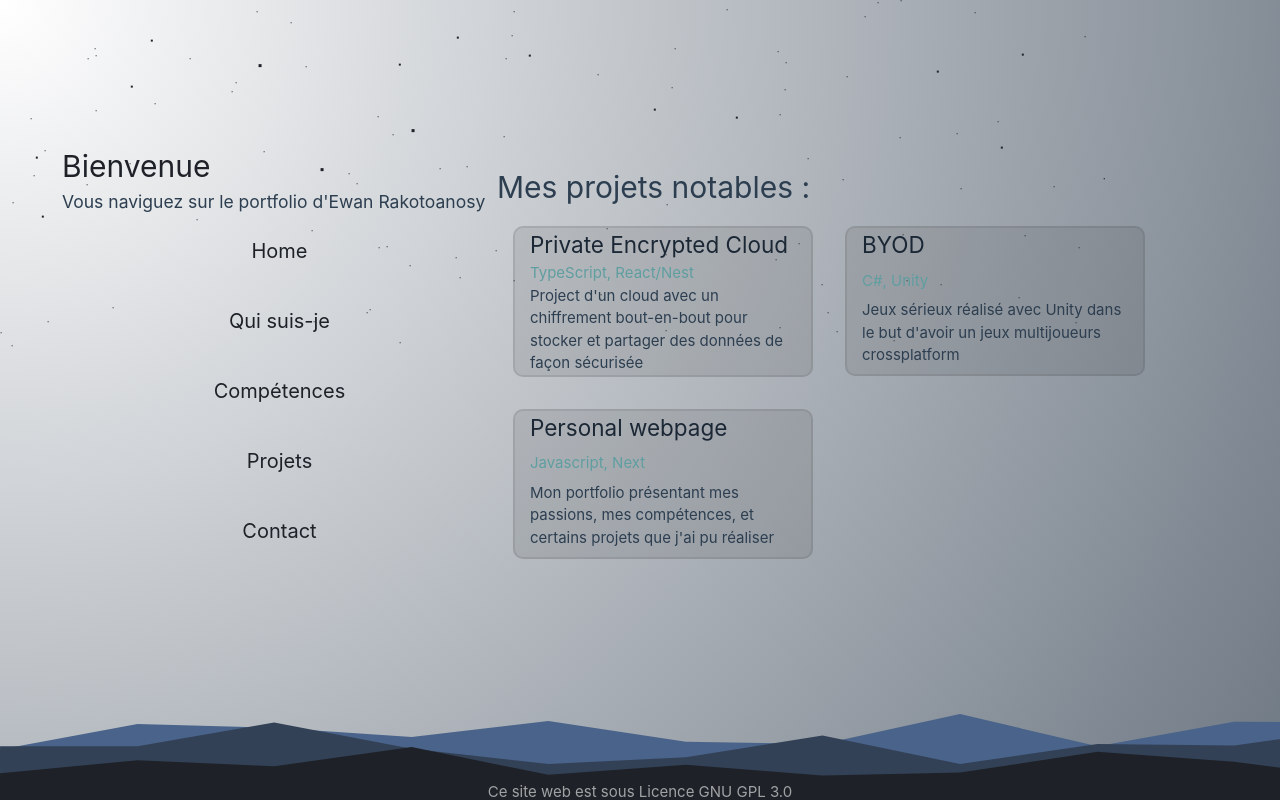
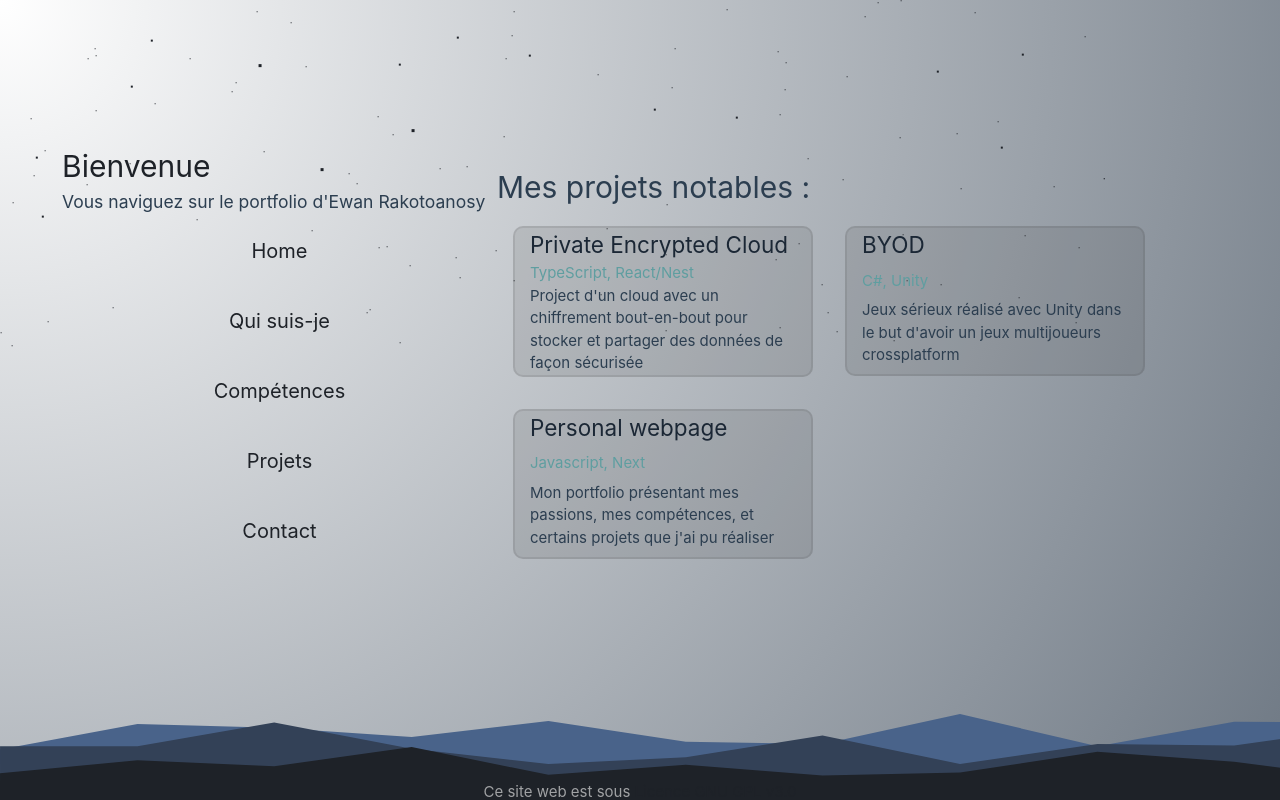
Before and after one commit to rakotoew/next-portfolio, a Next.js app: page /projets in a window 1280 px wide. Built offline with nearby package versions, Linux system fonts and the light colour scheme.

Commit message:
update readme

```diff
--- a/components/footer.js
+++ b/components/footer.js
@@ -1,5 +1,6 @@
 import styles from "../styles/components/Footer.module.css";
 import Image from 'next/image';
+import Link from "next/link";
 
 var width = 2500;
 if (typeof window !== 'undefined') {
@@ -15,7 +16,7 @@ height = Math.round(height);
 export default function Footer(){
     return(<footer className={styles.foot}>
         <Imagefooter title={"footer"} alt={"footer bg"} source={"/footer-img-small.svg"}/>
-        <span className={styles.content}>Ce site web est sous Licence GNU GPL 3.0</span>
+        <span className={styles.content}>Ce site web est sous <Link href="/license">Licence GNU GPL v3.0</Link></span>
     </footer>);
 }
 
```
Also changed, not shown: 1 other file (tests, documents, lock files or other folders).
